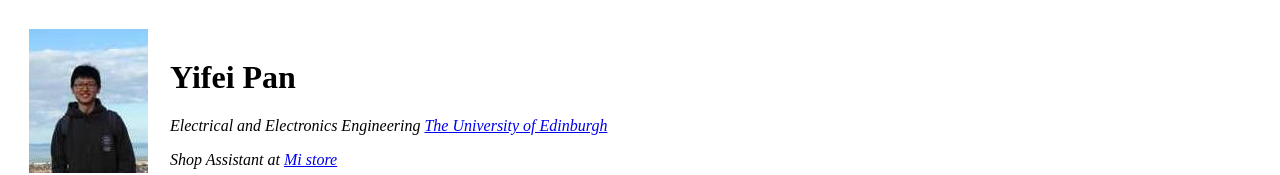
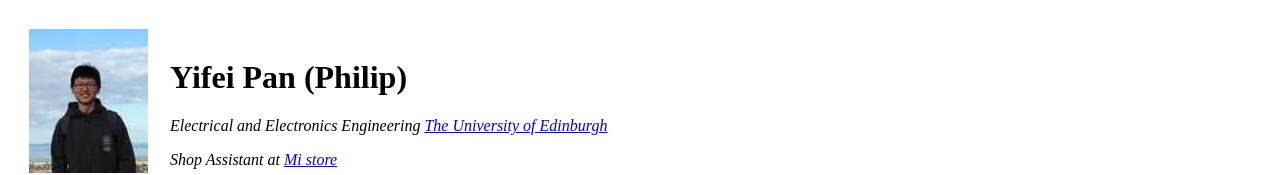
Before and after one commit to Philiptv/cv, a plain HTML site: page index.html in a window 1280 px wide. Shown: the top 175 px of the page. Drawn offline with Linux system fonts and the light colour scheme.

Commit message:
Update index.html

```diff
--- a/index.html
+++ b/index.html
@@ -10,7 +10,7 @@
 <table cellspacing="20">
   <tr>
     <td><img src="index.jpg" alt=""></td>
-    <td><h1>Yifei Pan</h1>
+    <td><h1>Yifei Pan (Philip)</h1>
       <p>
         <em>Electrical and Electronics Engineering <a href="https://www.ed.ac.uk/">The University of Edinburgh</a></em>
       </p>
```
